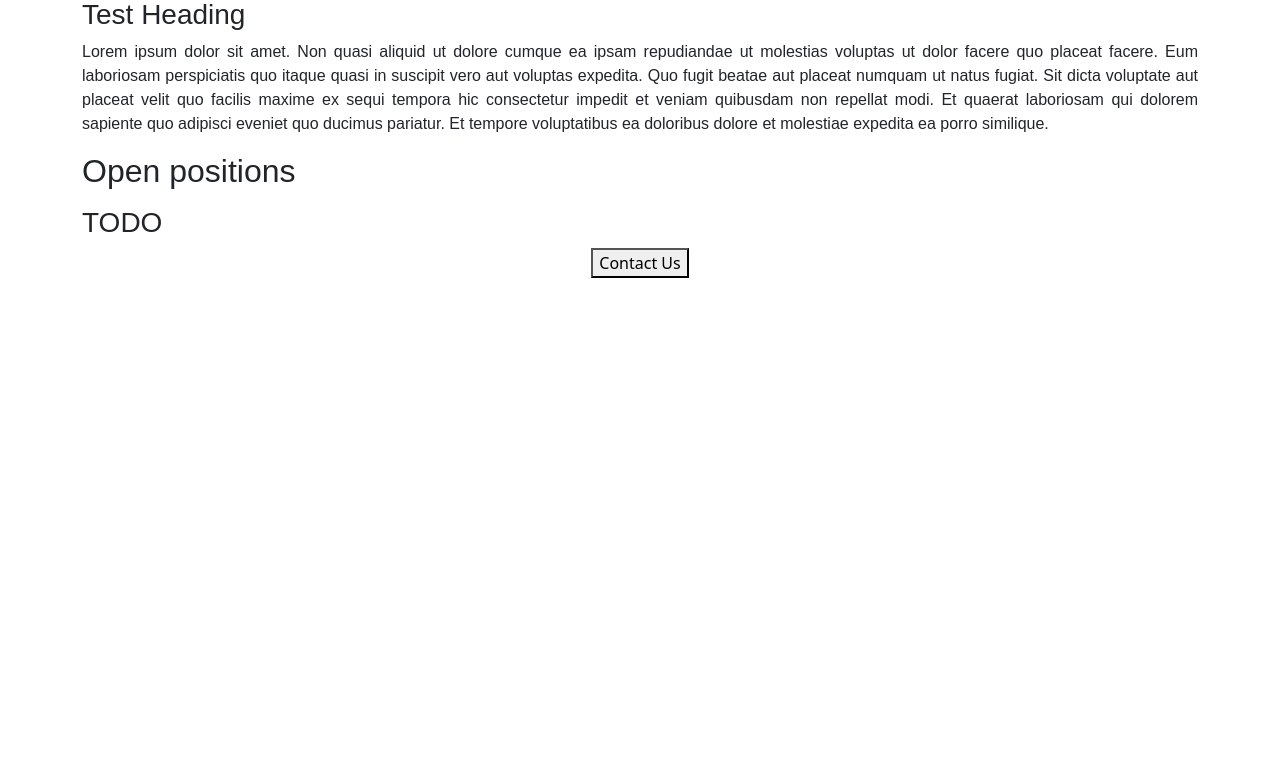
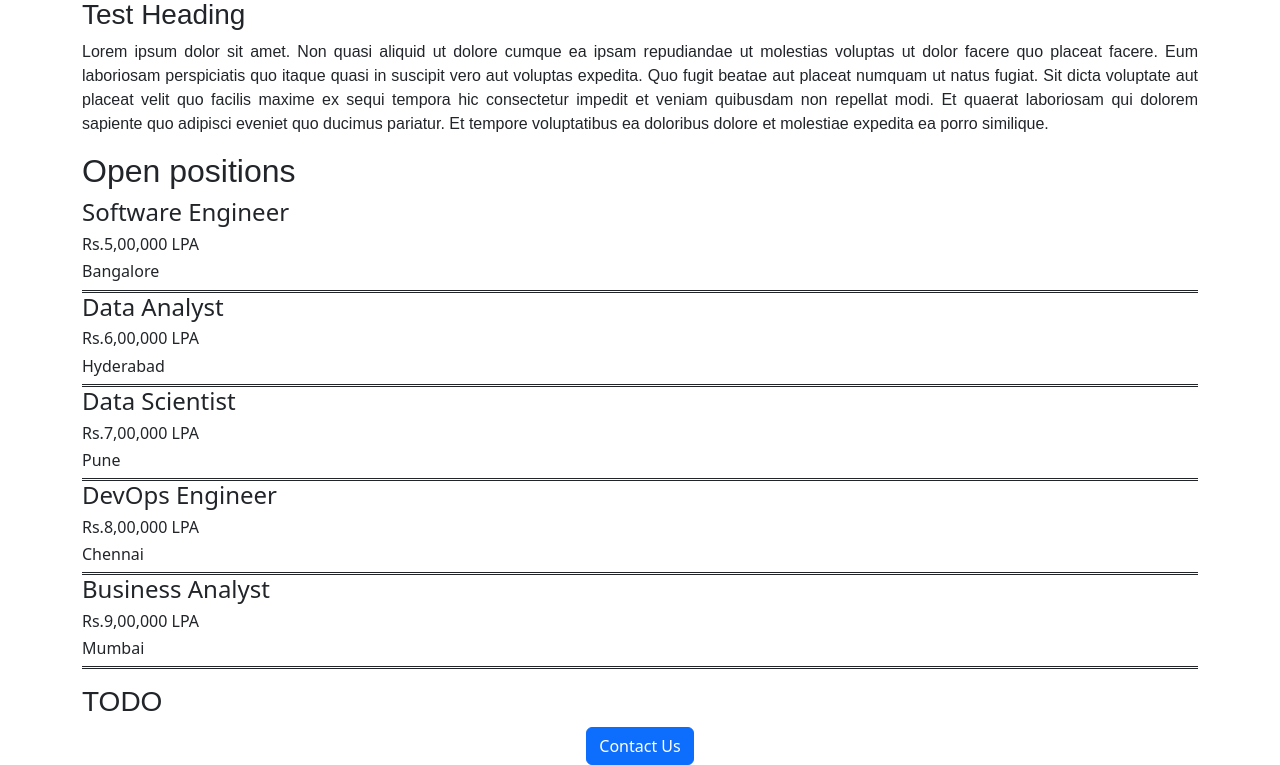
Before and after one commit to neerajbinu/sample_flask_project, a Flask app: page / in a window 1280 px wide. Shown: the part 528-1293 px from the top of the page. Before the commit the page ends 806 px from the top, so only its background shows below. Run offline with Flask 3, Linux system fonts and the light colour scheme.

Commit message:
Created the various job roles each separated by a bottom line

```diff
--- a/app.py
+++ b/app.py
@@ -1,9 +1,15 @@
 from flask import Flask,render_template
 app=Flask(__name__)
+jobs=[
+    { "id":"01", "title":"Software Engineer", "Salary":"Rs.5,00,000 LPA", "Location":"Bangalore"},
+    { "id":"02", "title":"Data Analyst", "Salary":"Rs.6,00,000 LPA", "Location":"Hyderabad"},
+    { "id":"03", "title":"Data Scientist", "Salary":"Rs.7,00,000 LPA", "Location":"Pune"},
+    { "id":"04", "title":"DevOps Engineer", "Salary":"Rs.8,00,000 LPA", "Location":"Chennai"},
+    { "id":"05", "title":"Business Analyst", "Salary":"Rs.9,00,000 LPA", "Location":"Mumbai"}
+]
 @app.route("/") #when the URL slash (root URL) is accessed, show Hello World
 def hello():
-    return render_template("home.html")
+    return render_template("home.html",job=jobs)
     # return "<p> Hello World!!</p>"
-
 if __name__=="__main__":
     app.run(debug=True,port=8000)
--- a/templates/home.html
+++ b/templates/home.html
@@ -57,12 +57,18 @@
         Et tempore voluptatibus ea doloribus dolore et molestiae expedita ea porro
          similique.</p>
          <h2>Open positions</h2>
+         <div>
+            {% for jb in job %}
+                {%include 'jobs.html' %}
+            {% endfor %}
+         </div>
          <div class="mt-3">
          <h3> TODO</h3>
          </div>
         <div class="text-center">
          <!-- <div class="position-realtive"> -->
-         <button> Contact Us</button>
+         <!-- <button> Contact Us</button> -->
+         <button class="btn btn-primary" type="button">Contact Us</button>
          </div>
         </div>
         </div>
--- a/templates/jobs.html
+++ b/templates/jobs.html
@@ -1,3 +1,16 @@
+<style>
+#a{
+  border-bottom: double;
+}
+
+</style>
 <div>
-    <h4> {%jb.title%}</h4>
+    <!-- <h4> {{jb[id]}}</h4> -->
+    <!-- <h4> ID</h4>     -->
+    <h4>{{jb["title"]}}</h4>
+    <h6>{{jb["Salary"]}}</h6>
+    <div id="a">
+     <h6>{{jb["Location"]}}</h6>
+    </div>
+
 </div>
```
